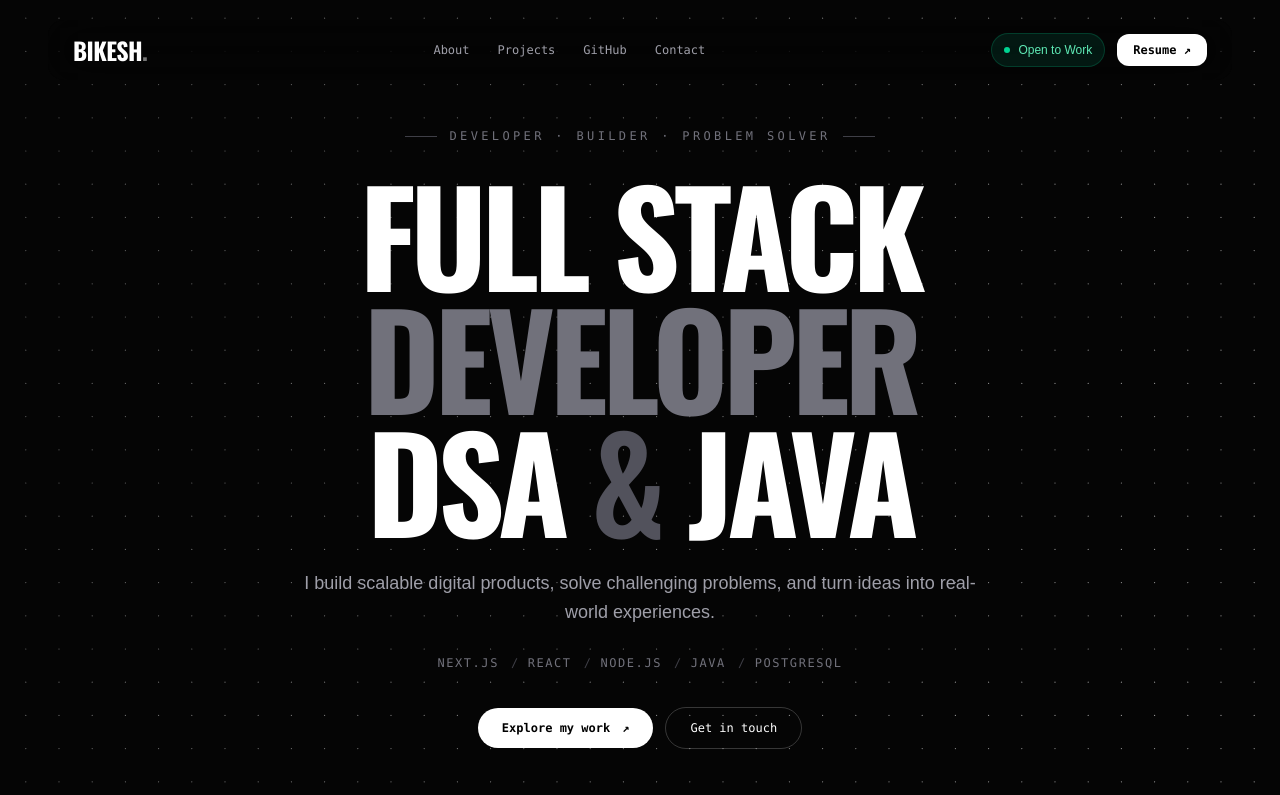
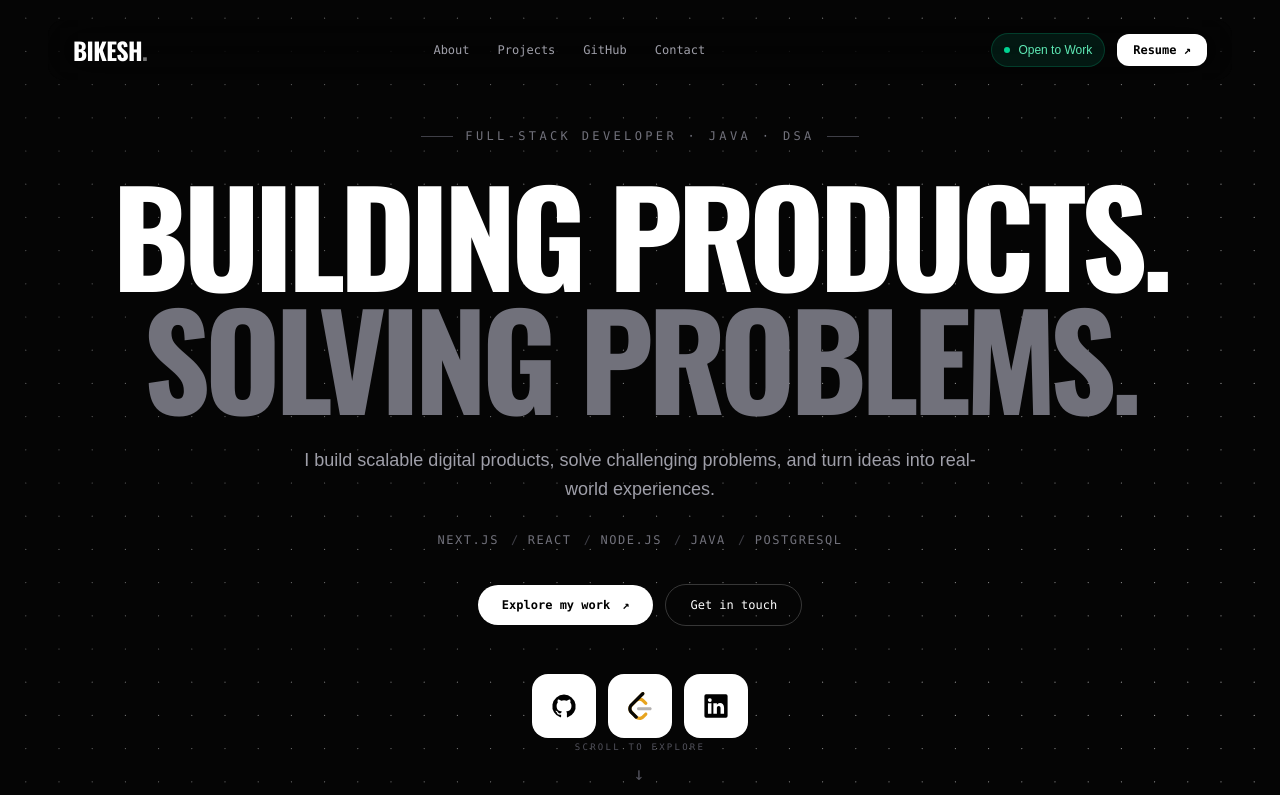
Before and after one commit to Bikesh-1/Nextjs-portfolio, a Next.js app: page / in a window 1280 px wide. Shown: the top 795 px of the page. Built offline with nearby package versions, Linux system fonts and the light colour scheme.

Commit message:
Refresh portfolio hero headline

```diff
--- a/app/page.tsx
+++ b/app/page.tsx
@@ -40,14 +40,13 @@ export default function Home() {
       <section id="home" className="relative z-10 flex min-h-[100svh] flex-col items-center justify-center px-5 pb-20 pt-32 text-center sm:px-8">
         <div className="mb-8 flex items-center gap-3 font-mono text-[10px] uppercase tracking-[0.28em] text-zinc-500 sm:text-xs">
           <span className="h-px w-8 bg-zinc-700" />
-          Developer · Builder · Problem Solver
+          Full-Stack Developer · Java · DSA
           <span className="h-px w-8 bg-zinc-700" />
         </div>
 
         <h1 className="hero-title oswald max-w-[1400px] text-[clamp(3.3rem,10.2vw,9.5rem)] font-bold uppercase leading-[0.88] tracking-[-0.045em]">
-          <span className="block">Full Stack</span>
-          <span className="mt-2 block text-zinc-500">Developer</span>
-          <span className="mt-2 block">DSA <span className="text-zinc-600">&</span> Java</span>
+          <span className="block">Building Products.</span>
+          <span className="mt-2 block text-zinc-500">Solving Problems.</span>
         </h1>
 
         <p className="mt-8 max-w-2xl text-base leading-relaxed text-zinc-400 sm:text-lg">
```
